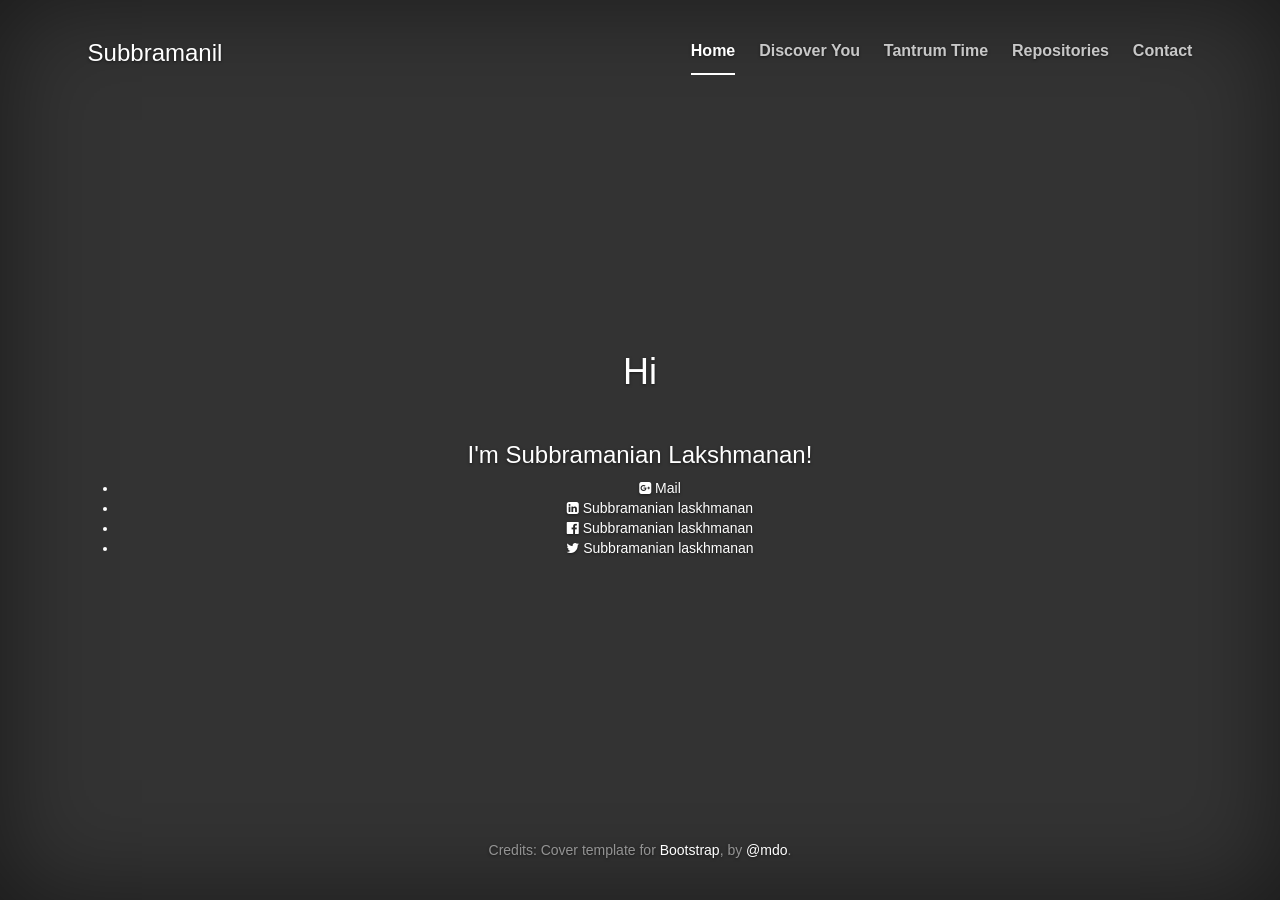
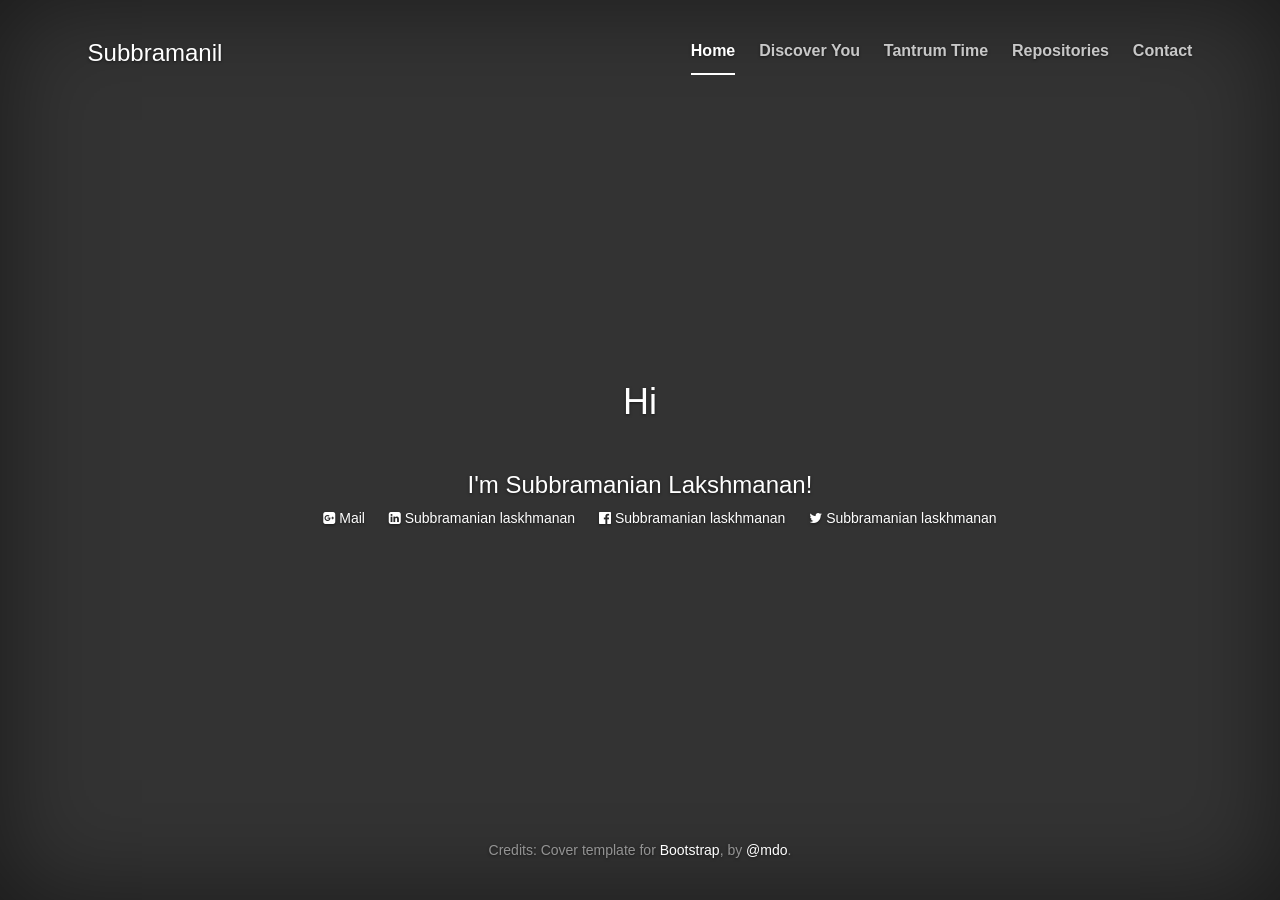
Before and after one commit to subbramanil/subbramanil.github.io, a Jekyll site: the page built from index.html, in a window 1280 px wide. Built offline with Jekyll 4.4.1, drawn with Linux system fonts in a browser that asks for light colours; nearby versions of some CDN libraries.

Commit message:
fix: Fixes the style

```diff
--- a/index.html
+++ b/index.html
@@ -3,6 +3,7 @@ layout: default
 title: Subbramanian Lakshmanan, Enthusiasic Developer
 ---
 <div class="blurb">
+    <div class="contactMe">
         <h1>Hi</h1> <br />
         <h3>I'm Subbramanian Lakshmanan!</h3>
         <ul>
@@ -28,8 +29,11 @@ title: Subbramanian Lakshmanan, Enthusiasic Developer
                     Subbramanian laskhmanan
                 </a>
             </li>
+            <li>
                 <a href="https://dev.to/subbramanil">
                     <i class="fab fa-dev" title="subbramanil's DEV Profile"></i>
                 </a>
+            </li>
         </ul>
     </div>
+</div>
```
Lines whose indentation alone changed are shown as unchanged.
